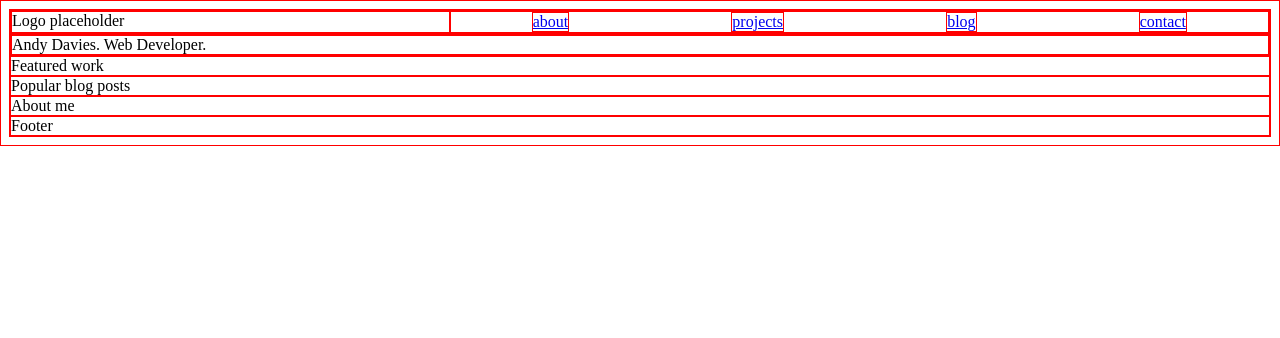
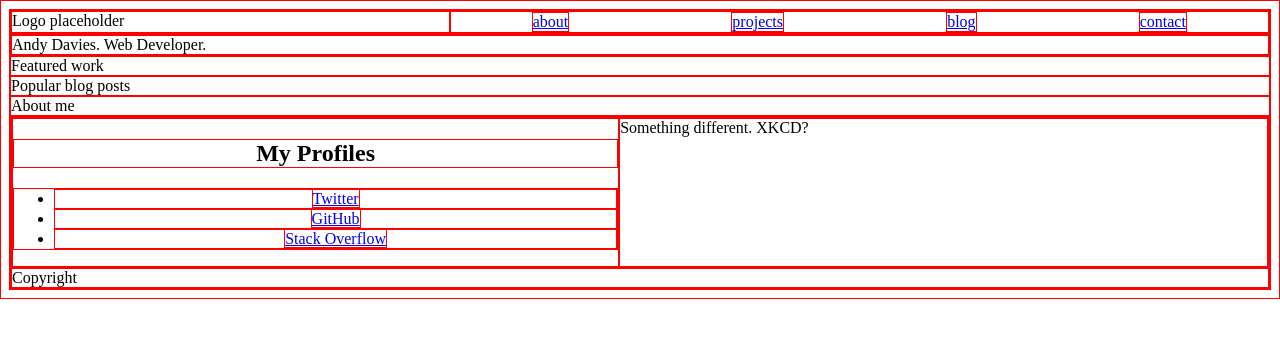
Before and after one commit to andavies/andavies.github.io, a Jekyll site: the page built from index.html, in a window 1280 px wide. Shown: the top 338 px of the page. Built offline with Jekyll 4.4.1, drawn with Linux system fonts in a browser that asks for light colours.

Commit message:
Apply basic styles to footer

```diff
--- a/_includes/footer.html
+++ b/_includes/footer.html
@@ -1,6 +1,38 @@
+
 		<footer>
-			Footer
+
+			<div id="sub-footer" class="flex-container">
+
+				<div>
+
+					<h2 class="text-center">My Profiles</h2>
+					<ul>
+						<li class="text-center"><a href="/">Twitter</a></li>
+						<li class="text-center"><a href="/">GitHub</a></li>
+						<li class="text-center"><a href="/">Stack Overflow</a></li>
+					</ul>
+
+				</div>
+
+				<div>
+
+					Something different. XKCD?
+
+				</div>
+
+			</div>
+
+			<div id="main-footer">
+
+				Copyright
+
+			</div>
+
 		</footer>
+
+
+
+
 
 	</body>
 
--- a/css/styles.scss
+++ b/css/styles.scss
@@ -12,6 +12,11 @@
 .flex-container {
 	display: flex;
 }
+
+.text-center {
+	text-align: center;
+}
+
 
 
 /* HEADER */
@@ -34,3 +39,12 @@ header {
 		}
 	}
 }
+
+
+/* FOOTER */
+
+#sub-footer {
+	div {
+		flex-grow: 1;
+	}
+}
```
